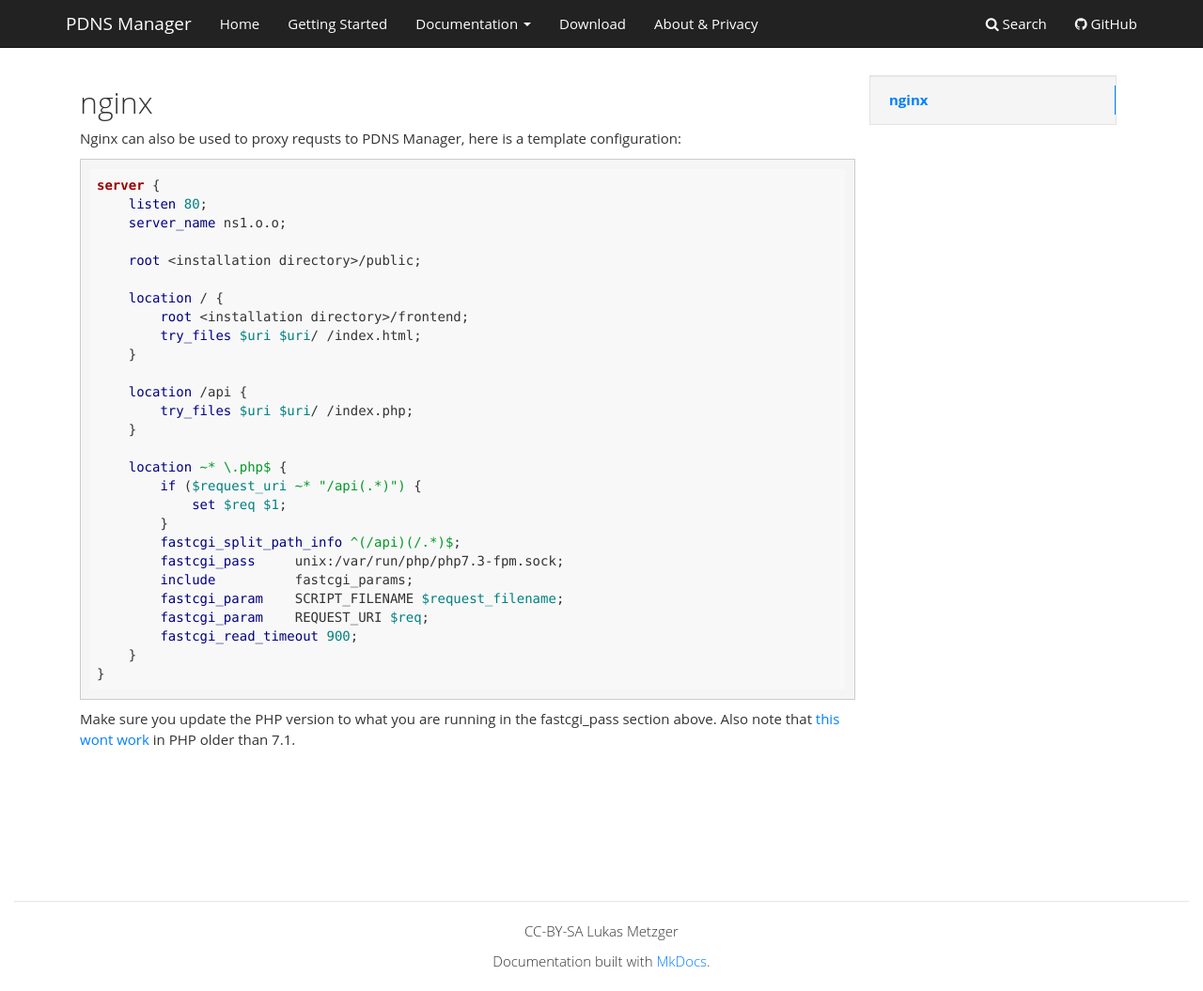
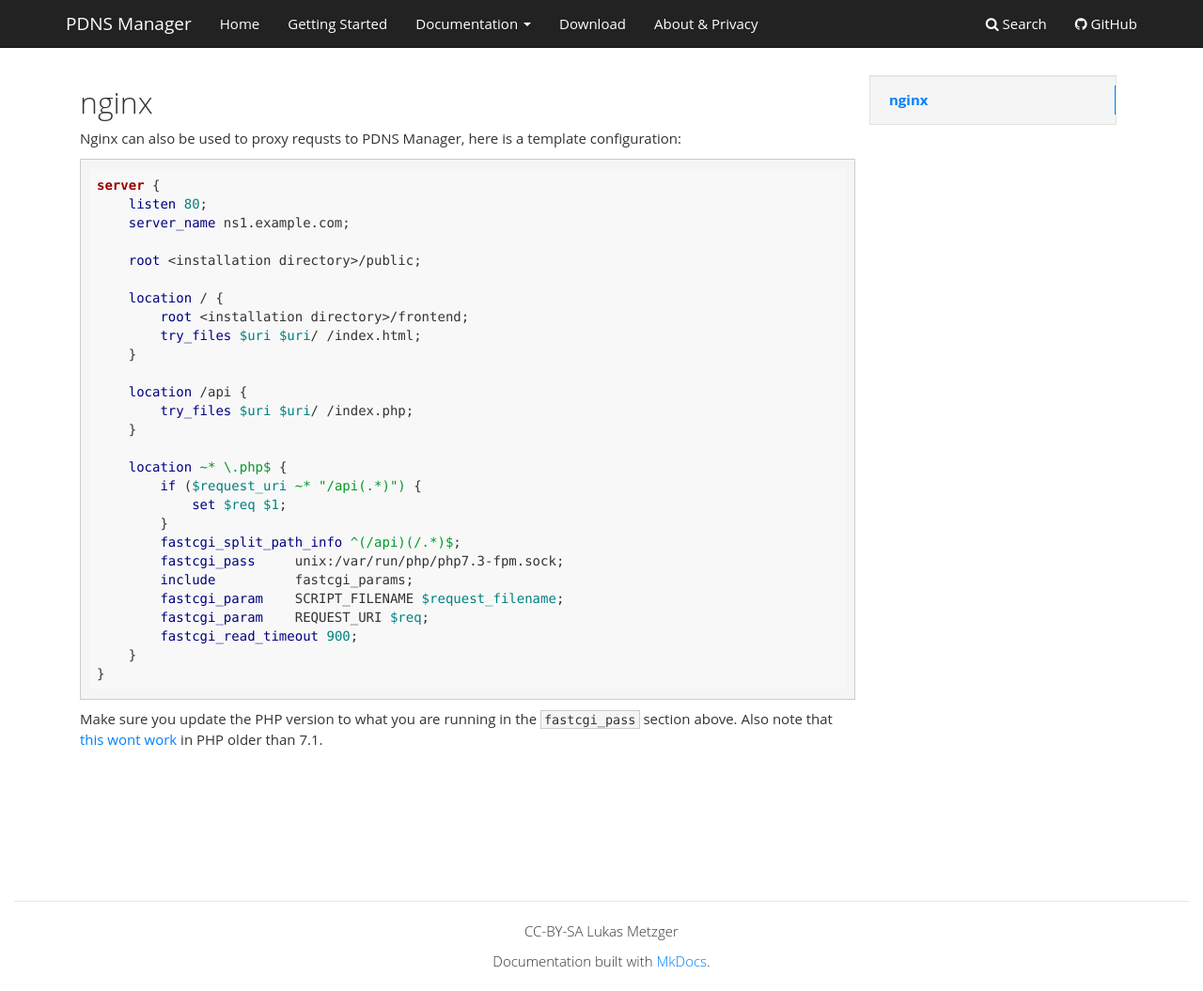
Before and after one commit to loewexy/pdns-manager-website, an MkDocs documentation site: the page built from content/documentation/nginx.md, in a window 1280 px wide and 1055 px high. Shown: the whole window at 94% size. Built offline with MkDocs 1.6.1, drawn with Linux system fonts in a browser that asks for light colours; comment, search, counter and statistics services are not loaded.

Commit message:
Style adjustments for nginx config

````diff
--- a/content/documentation/nginx.md
+++ b/content/documentation/nginx.md
@@ -5,7 +5,7 @@ Nginx can also be used to proxy requsts to PDNS Manager, here is a template conf
 ```nginx
 server {
     listen 80;
-    server_name ns1.o.o;
+    server_name ns1.example.com;
 
     root <installation directory>/public;
 
@@ -32,4 +32,4 @@ server {
 }
 ```
 
-Make sure you update the PHP version to what you are running in the fastcgi_pass section above. Also note that [this wont work](https://github.com/loewexy/pdnsmanager/issues/81) in PHP older than 7.1.
+Make sure you update the PHP version to what you are running in the `fastcgi_pass` section above. Also note that [this wont work](https://github.com/loewexy/pdnsmanager/issues/81) in PHP older than 7.1.
````
Also changed, not shown: content/quickstart.md (+2 -1 lines).
